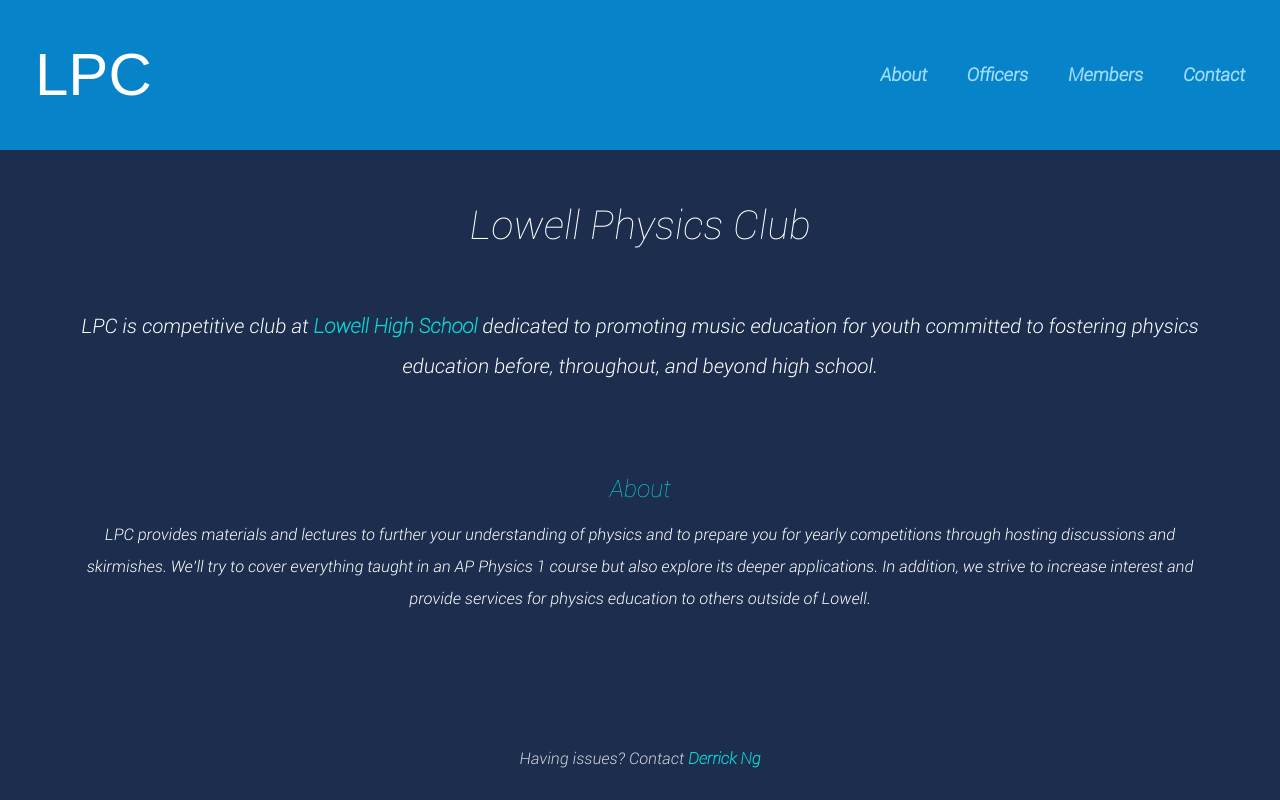
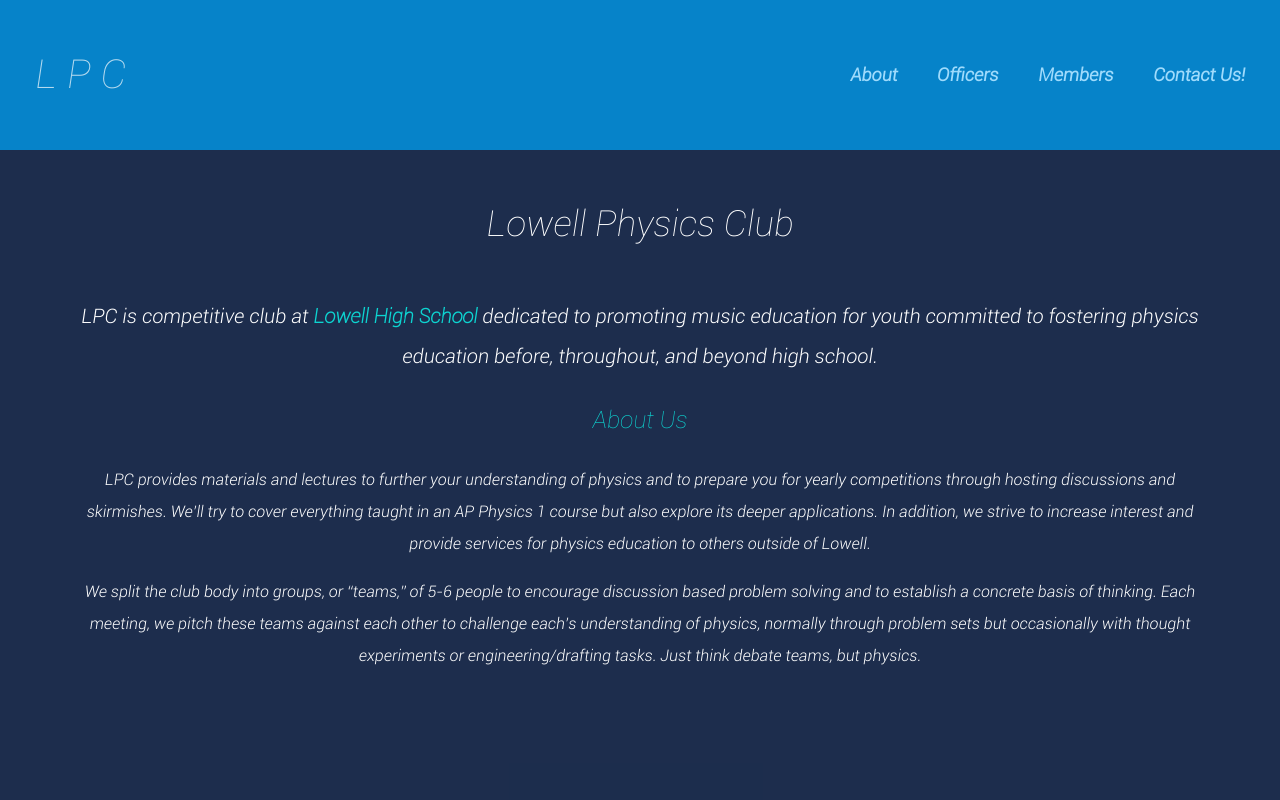
Before and after one commit to lowellphysics/lowellphysics.github.io, a plain HTML site: page index.html in a window 1280 px wide. Drawn offline with Linux system fonts and the light colour scheme.

Commit message:
fixed height added info made contact us added padding fixed footer change LPC font

```diff
--- a/css/styles.css
+++ b/css/styles.css
@@ -2,7 +2,9 @@
 html{
   font-size: 100%;
   font-family: "mainFont";
-  overflow-y: scroll;
+  overflow-y:scroll;
+   overflow : scroll;
+position:relative;
   -ms-text-size-adjust: 100%;
   -webkit-text-size-adjust: 100%;
   -webkit-font-smoothing: antialiased;
@@ -130,6 +132,7 @@
 
 
 body {
+   overflow : scroll;
   color: #000000;
   margin: 0;
   height: 100%;
@@ -144,6 +147,7 @@
 html, body {
   position: relative;
   overflow-x: hidden;
+   overflow : scroll;
 }
 
 *, *:before, *:after {
@@ -288,9 +292,11 @@
   width: 100%;
   -webkit-text-size-adjust: 100%;
   background-color: #0c1423;
+   overflow : scroll;
 }
 
 body {
+   overflow : scroll;
   -webkit-animation: fade-in ease-in-out 1.4s;
   -moz-animation: fade-in ease-in-out 1.4s;
   animation: fade-in ease-in-out 1.4s; }
@@ -310,7 +316,7 @@
   position: absolute;
   top: 0;
   left: 0;
-  height: 100%;
+  height: 300%;
   width: 100%;
   background: rgba(41, 63, 105, 0.6);
   z-index: 0; }
@@ -331,6 +337,7 @@
     animation: fade-in ease-in-out 2s 0.5s both;
   }
   .sect-banner .v-center p {
+
     line-height: 2;
     font-size: 2.5vh;
     -webkit-animation: fade-in ease-in-out 2s 1s both;
@@ -395,9 +402,9 @@
       width: 100%;
       text-align: center;
       color: rgba(255, 255, 255, 0.8);
-      position: fixed;
+      position: relative;
       z-index: 8;
-      bottom: 1em;
+      bottom: 1vh;
     }
 
       @-webkit-keyframes fade-in {
--- a/index.html
+++ b/index.html
@@ -38,14 +38,14 @@
 <body>
   <header>
       <div class="container clearfix">
-          <h1 id="logo">
-              LPC
-          </h1>
+          <h1 id="logo"><a style = "font-size:5vh; font-family:secFont; color: rgba(255,255,255,0.7); font-weight:500;">
+              L P C
+          </a></h1>
           <nav>
               <a href="">About</a>
               <a href="">Officers</a>
               <a href="">Members</a>
-              <a href="">Contact</a>
+              <a href="">  Contact Us!</a>
           </nav>
       </div>
   </header>
@@ -58,22 +58,23 @@
 </ul>
 <div class="v-center">
 
-  <a></img style="border:0px; position:absolute; top:93vh; left:2vh; width:7vh; height7vh;" src="images/resizedLogo.png"></a>
-  <p style="font-size:5vh; font-family:secFont; font-weight:500">Lowell Physics Club</p>
+<a></img style="border:0px; position:absolute; top:93vh; left:2vh; width:7vh; height7vh;" src="images/resizedLogo.png"></a>
+<br>
+  <p style="font-size:4.5vh; font-family:secFont; font-weight:500  margin-top:205px;">Lowell Physics Club</p>
   <p>LPC is competitive club at <a style ="font-size:2.5vh; font-family:secFont;" href="https://lhs-sfusd-ca.schoolloop.com/" target="_blank">Lowell High School</a> dedicated to promoting music education for youth
  committed to fostering physics education before, throughout, and beyond high school.</p>
-<br><br><br>
-<a style="font-size:3vh; font-family:secFont; font-weight:500"> About </a>
-  <p style="font-size:2vh;">
-LPC provides materials and lectures to further your understanding of physics and to prepare you for yearly competitions through hosting discussions and skirmishes. We’ll try to cover everything taught in an AP Physics 1 course but also explore its deeper applications. In addition, we strive to increase interest and provide services for physics education to others outside of Lowell.
+<p><a style="font-size:3vh; font-family:secFont; font-weight:500"> About Us</a></p>
+  <p style="font-size:2vh;">LPC provides materials and lectures to further your understanding of physics and to prepare you for yearly competitions through hosting discussions and skirmishes. We’ll try to cover everything taught in an AP Physics 1 course but also explore its deeper applications. In addition, we strive to increase interest and provide services for physics education to others outside of Lowell.
      </p>
+  <p style="font-size:2vh;">We split the club body into groups, or “teams,” of 5-6 people to encourage discussion based problem solving and to establish a concrete basis of thinking. Each meeting, we pitch these teams against each other to challenge each’s understanding of physics, normally through problem sets but occasionally with thought experiments or engineering/drafting tasks. Just think debate teams, but physics.
+  </P>
 </div>
 </section>
 
 <footer>
-  <div class="row">
+
     <p>Having issues? Contact <a style ="font-size:2vh; font-family:secFont;"href="https://github.com/pepe-roni" target="_blank">Derrick Ng</a></p>
-  </div>
+
 </footer>
 </main>
 </body>
```
